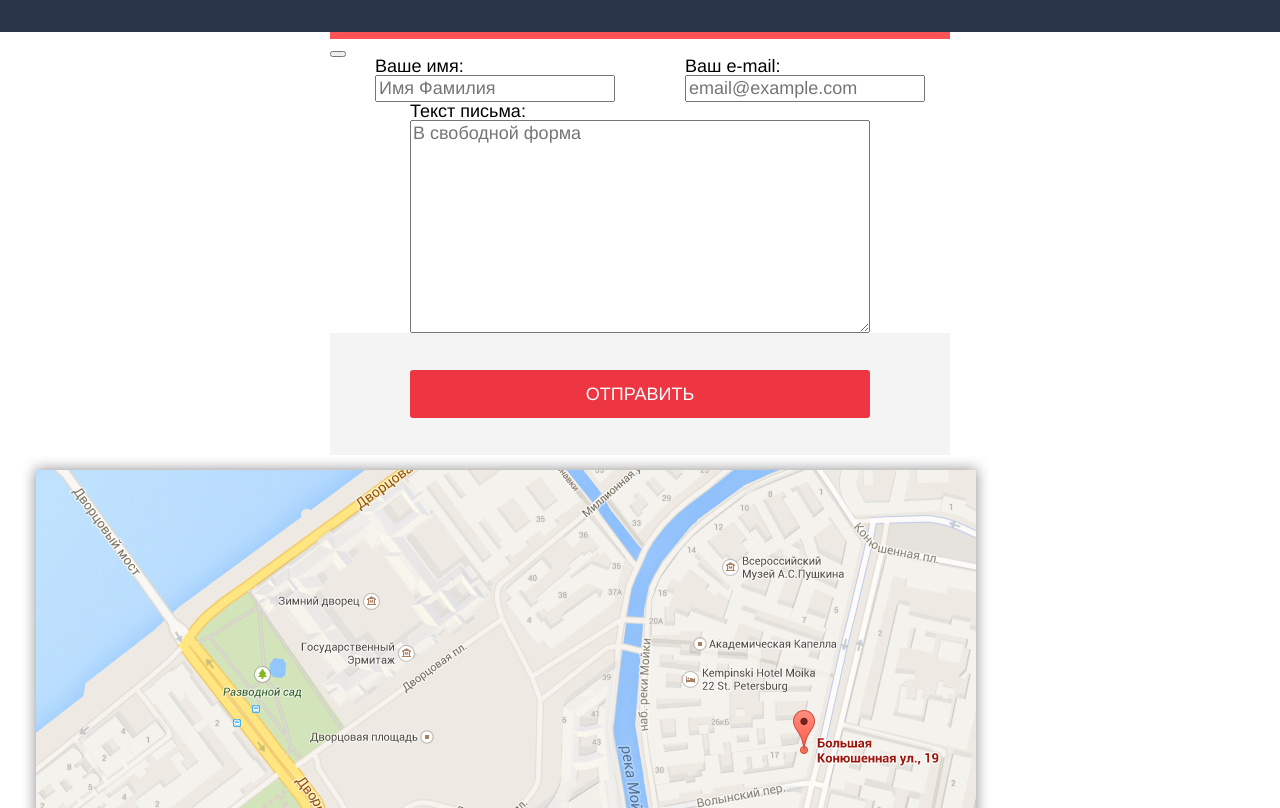
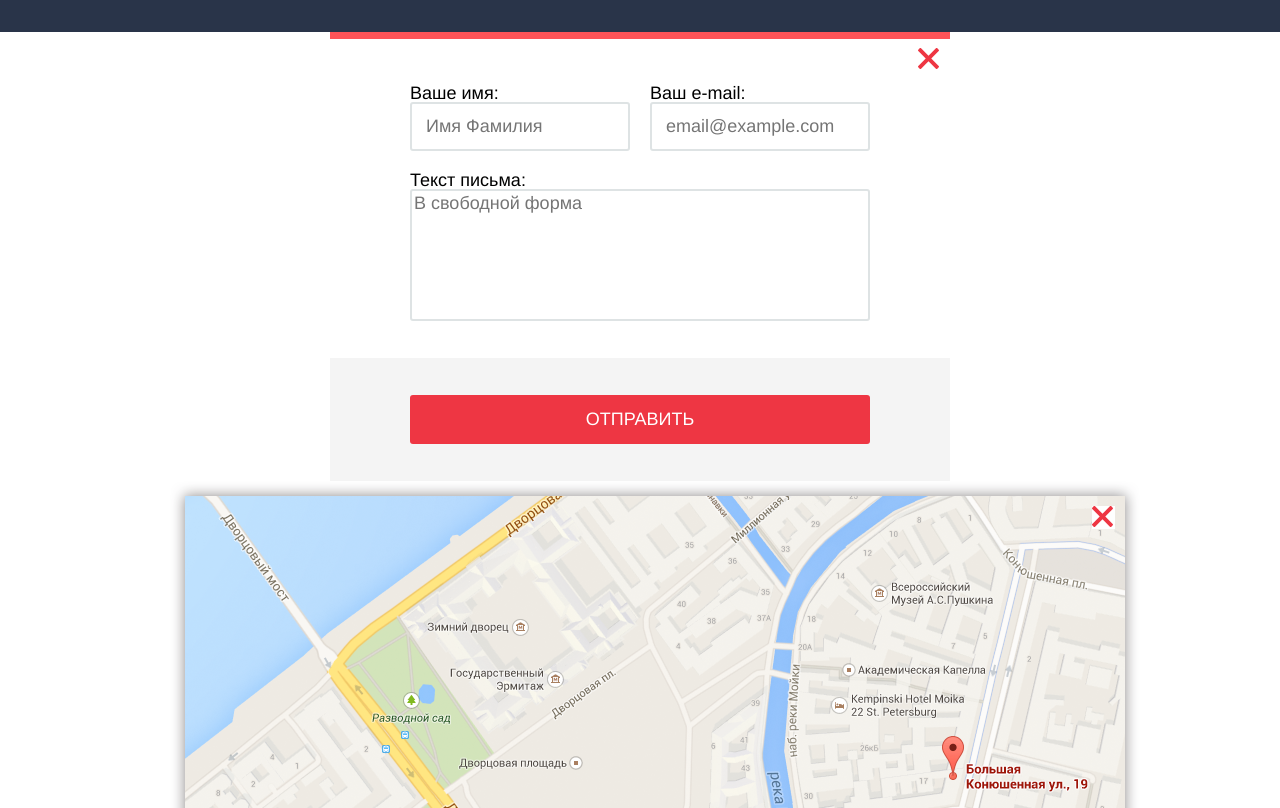
Before and after one commit to PIPSKVIK/1086189-technomart-26, a plain HTML site: page index.html in a window 1280 px wide. Shown: the part 1199-2007 px from the top of the page. Drawn offline with Linux system fonts and the light colour scheme; a web font is replaced by a local one.

Commit message:
Сделал два попап для главной страницы.ъ

```diff
--- a/css/style.css
+++ b/css/style.css
@@ -802,6 +802,7 @@ fieldset {
 
 .footer-feedback {
 	display: flex;
+	font-family: 'PT Sans', Helvetica, Arial, sans-serif;
 	justify-content: space-between;
 	width: 300px;
 	margin-left: 140px;
@@ -830,19 +831,49 @@ fieldset {
 
 
                  /* Стилизация ПОПАП */
+
+.closing-feedback {
+	border: none;
+	width: 23px;
+	height: 23px;
+	background-image: url(../img/logo/icon-popup-exit.svg);
+	background-repeat: no-repeat;
+	cursor: pointer;
+	background-color: #ffffff;
+	outline: none;
+	position: absolute;
+	right: 9px;
+	top: 9px;
+}
+
 .popup-feedback {
 	margin: 0 auto;
 	width: 620px;
 	border-top: 7px solid #ff5358;
+	position: relative;
 }
 
 .form-feedback-info {
 	display: flex;
-	justify-content: space-around;
+	justify-content: center;
+	margin-top: 45px;
 }
+
 .form-name,
 .form-email {
 	width: 220px;
+}
+
+.form-name {
+	margin-right: 20px;
+}
+
+.form-feedback-info input {
+	width: 220px;
+	border: 2px solid #dee3e4;
+	border-radius: 3px;
+	padding: 12px 14px;
+	margin-bottom: 20px;
 }
 
 .form-text-letter {
@@ -850,6 +881,13 @@ fieldset {
 	display: flex;
 	flex-direction: column;
 	margin: 0 auto;
+}
+
+.form-text-letter textarea {
+	border: 2px solid #dee3e4;
+	border-radius: 3px;
+	resize: none;
+	margin-bottom: 37px;
 }
 
 .feedback-popup-button {
@@ -874,3 +912,21 @@ fieldset {
 	background-color: #f4f4f4;
 	padding: 37px 80px;
 }
+
+.popup-map {
+	position: relative;
+}
+
+.closing-map {
+	border: none;
+	width: 23px;
+	height: 23px;
+	background-image: url(../img/logo/icon-popup-exit.svg);
+	background-repeat: no-repeat;
+	cursor: pointer;
+	background-color: #ffffff;
+	outline: none;
+	position: absolute;
+	right: 5px;
+	top: 25px;
+}
--- a/index.html
+++ b/index.html
@@ -149,7 +149,7 @@
     </footer>
                                         <!-- popup форма -->
     <section class="popup-feedback">
-      <button class="closing">
+      <button class="closing-feedback" type="submit">
         <span class="visually-hidden">Закрыть всплывающие окна</span>
       </button>
       <form class="form-feedback" action="url" method="post">
@@ -165,7 +165,7 @@
       </div>
         <p class="form-text-letter">
           <label for="text-letter">Текст письма:</label>
-          <textarea name="Текс письма" id="text-letter" cols="40" rows="10" placeholder="В свободной форма"></textarea>
+          <textarea name="Текс письма" id="text-letter" cols="40" rows="6" placeholder="В свободной форма"></textarea>
         </p>
         <div class="feedback_button-wrapper">
           <button class="feedback-popup-button" type="submit">
@@ -175,8 +175,8 @@
       </form>
     </section>
                             <!-- попап большой каоры -->
-    <section class="popup">
-      <button class="closing">
+    <section class="popup-map wrap">
+      <button class="closing-map">
         <span class="visually-hidden">Закрыть всплывающие окна</span>
       </button>
       <img src="img/pictures/map-popap.png" width="970" height="476" alt="большая карта навигации">
```
Also changed, not shown: img/logo/icon-popup-exit.svg (added).
